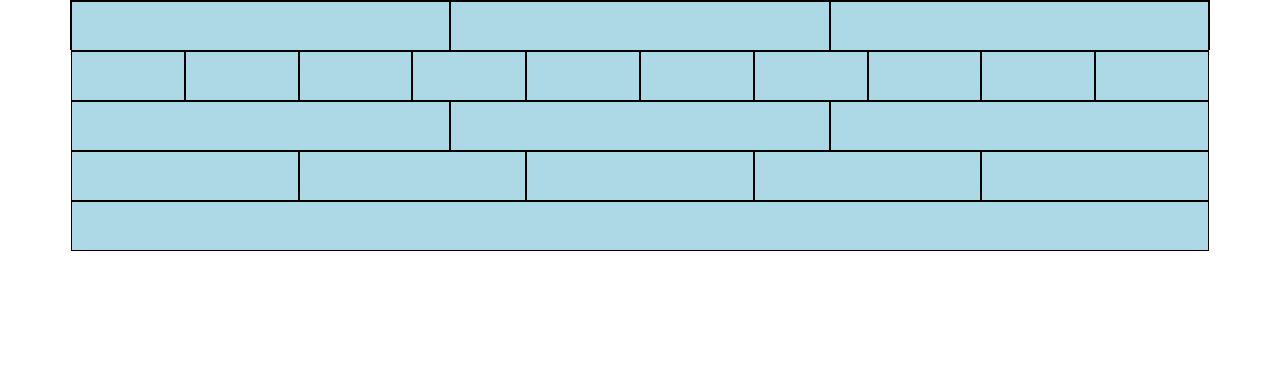
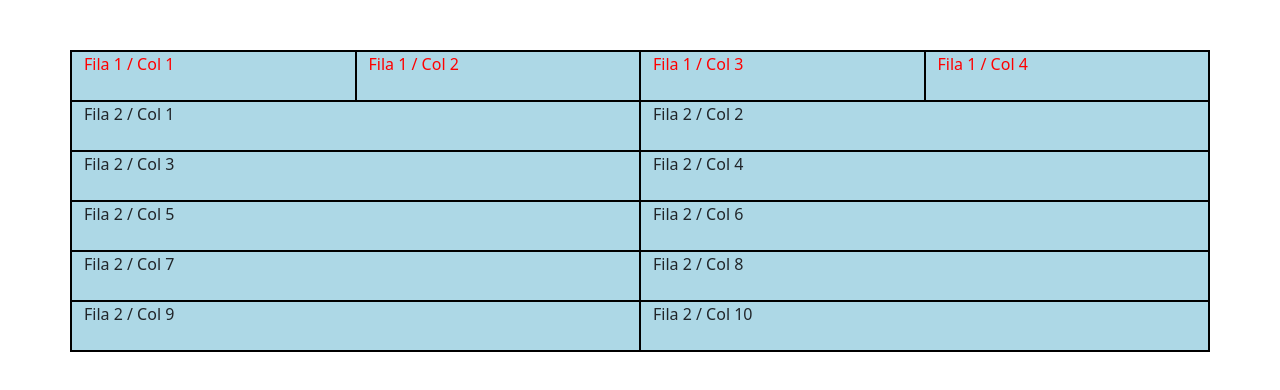
Before and after one commit to Eze-Alarcon/Bootstrap, a plain HTML site: page index.html in a window 1280 px wide. Drawn offline with nearby package versions, Linux system fonts and the light colour scheme.

Commit message:
reto 2 completado pero falla por un bug de bootstrap 5

```diff
--- a/index.html
+++ b/index.html
@@ -8,62 +8,52 @@
     <!-- Bootstrap CSS -->
     <link href="https://cdn.jsdelivr.net/npm/bootstrap@5.0.2/dist/css/bootstrap.min.css" rel="stylesheet" integrity="sha384-EVSTQN3/azprG1Anm3QDgpJLIm9Nao0Yz1ztcQTwFspd3yD65VohhpuuCOmLASjC" crossorigin="anonymous">
     <style>
+      body {
+        box-sizing: border-box;
+      }
       .container {
-
+        margin-top: 50px;
         border: 1px solid black;
+      }
+      #red {
+        color: red;
       }
       div {
         background-color: lightblue;
-        height: 50px;
+        min-height: 50px;
       }
 
       .row > div {
         border: 1px solid black;
       }
     </style>
-
     <title>Hello, world!</title>
   </head>
   <body>
 
     <!-- Reto 1: generar los contenedores como en la imagen "reto-1-contenedores" -->
     <div class="container">
-      <div class="row">
-        <div class="col-4"></div>
-        <div class="col-4"></div>
-        <div class="col-4"></div>
+      <div class="row" id="red">
+        <div class="col-6 col-md-3">Fila 1 / Col 1</div>
+        <div class="col-6 col-md-3">Fila 1 / Col 2</div>
+        <div class="col-6 col-md-3">Fila 1 / Col 3</div>
+        <div class="col-6 col-md-3">Fila 1 / Col 4</div>
       </div>
       <div class="row">
-        <div class="col"></div>
-        <div class="col"></div>
-        <div class="col"></div>
-        <div class="col"></div>
-        <div class="col"></div>
-        <div class="col"></div>
-        <div class="col"></div>
-        <div class="col"></div>
-        <div class="col"></div>
-        <div class="col"></div>
-      </div>
-      <div class="row">
-        <div class="col"></div>
-        <div class="col"></div>
-        <div class="col"></div>
-      </div>
-      <div class="row">
-        <div class="col"></div>
-        <div class="col"></div>
-        <div class="col"></div>
-        <div class="col"></div>
-        <div class="col"></div>
-      </div>
-      <div class="row">
-        <div class="col-12"></div>
-      </div>
+            <div class="col-lg col-xs-12 col-md-6">Fila 2 / Col 1</div>
+            <div class="col-lg col-xs-12 col-md-6">Fila 2 / Col 2</div>
+            <div class="col-lg col-xs-12 col-md-6">Fila 2 / Col 3</div>
+            <div class="col-lg col-xs-12 col-md-6">Fila 2 / Col 4</div>
+            <div class="col-lg col-xs-12 col-md-6">Fila 2 / Col 5</div>
+            <div class="col-lg col-xs-12 col-md-6">Fila 2 / Col 6</div>
+            <div class="col-lg col-xs-12 col-md-6">Fila 2 / Col 7</div>
+            <div class="col-lg col-xs-12 col-md-6">Fila 2 / Col 8</div>
+            <div class="col-lg col-xs-12 col-md-6">Fila 2 / Col 9</div>
+            <div class="col-lg col-xs-12 col-md-6">Fila 2 / Col 10</div>
+        </div>
     </div>
 
     <!-- Optional JavaScript; choose one of the two! -->
-
     <!-- Option 1: Bootstrap Bundle with Popper -->
     <script src="https://cdn.jsdelivr.net/npm/bootstrap@5.0.2/dist/js/bootstrap.bundle.min.js" integrity="sha384-MrcW6ZMFYlzcLA8Nl+NtUVF0sA7MsXsP1UyJoMp4YLEuNSfAP+JcXn/tWtIaxVXM" crossorigin="anonymous"></script>
 
```
